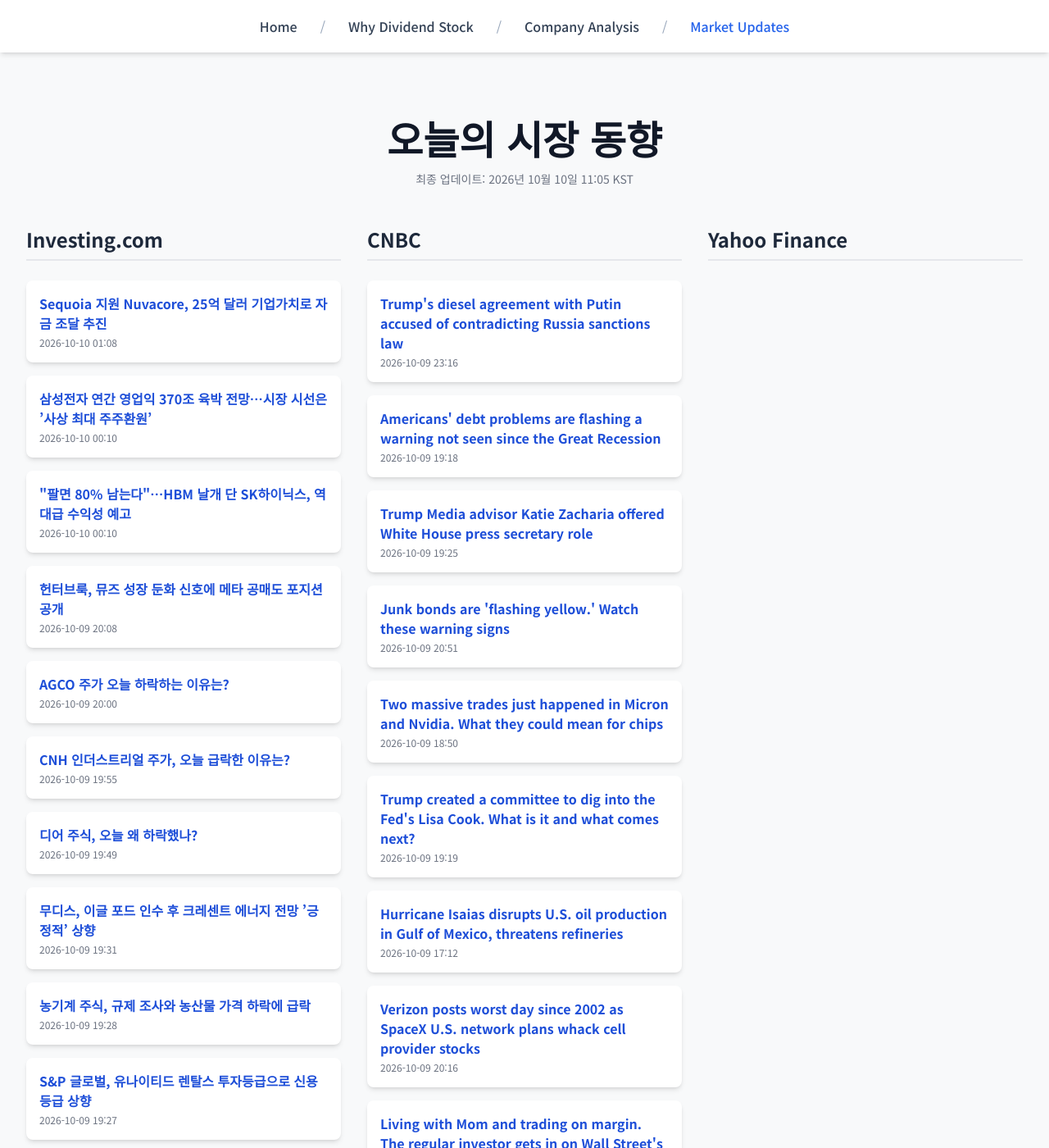
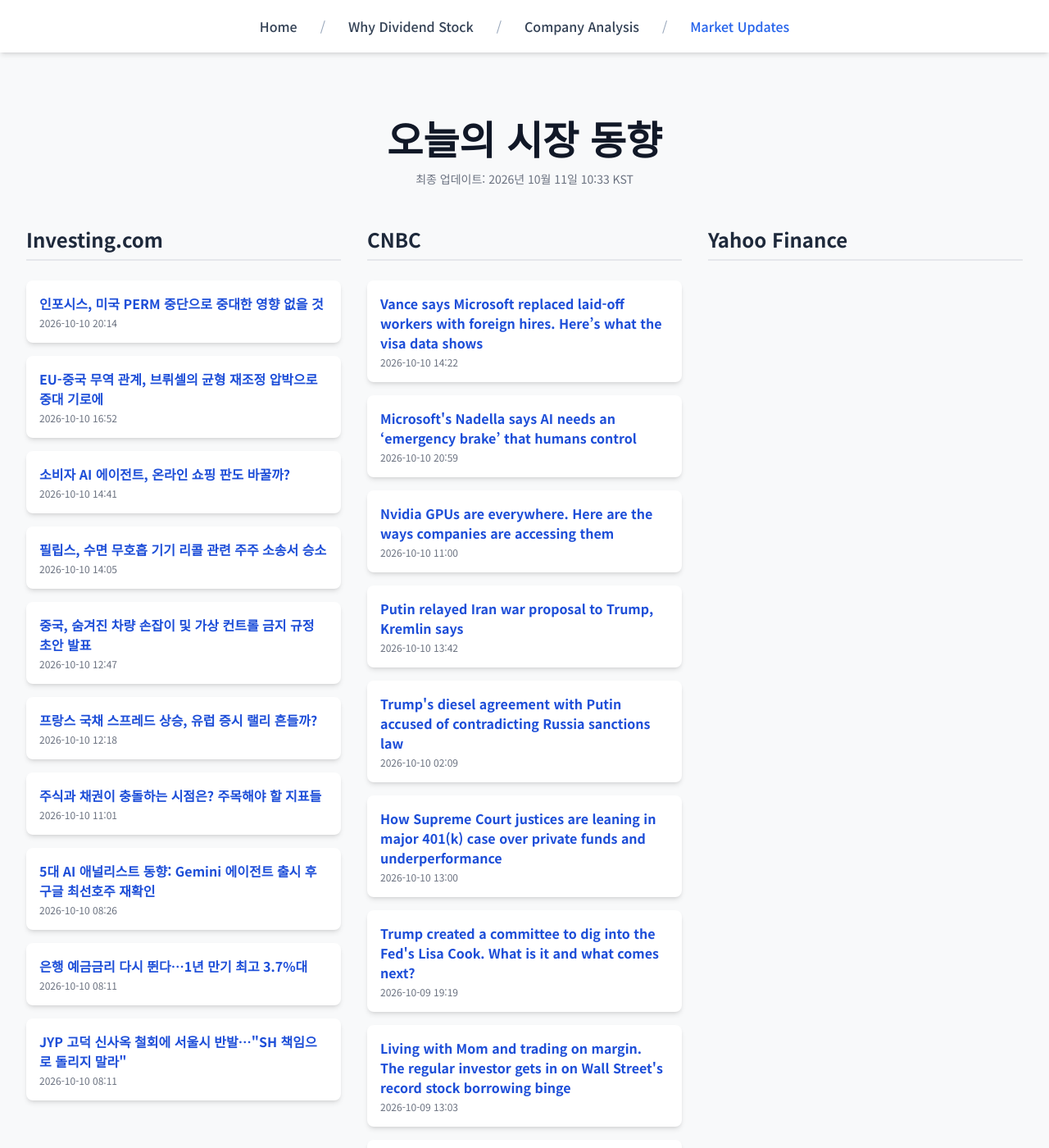
Before and after one commit to Kay-Hwang/my-company-analysis, a Jekyll site: the page built from market-updates.html, in a window 1280 px wide and 1400 px high. Shown: the whole window at 82% size. Built offline with Jekyll 4.4.1, drawn with Linux system fonts in a browser that asks for light colours; nearby versions of some CDN libraries; a script that is not in the unit is left out; some of the changed text lies outside the part shown.

Commit message:
Update daily data

```diff
--- a/_data/latest_data.json
+++ b/_data/latest_data.json
@@ -1,98 +1,104 @@
 {
-  "lastUpdated": "2026년 10월 10일 11:05 KST",
+  "lastUpdated": "2026년 10월 11일 10:33 KST",
   "news": {
     "investing": [
       {
-        "title": "Sequoia 지원 Nuvacore, 25억 달러 기업가치로 자금 조달 추진",
-        "link": "https://kr.investing.com/news/stock-market-news/article-2122490",
-        "pubDate": "2026-10-10 01:08:34",
-        "summary": "Sequoia 지원 Nuvacore, 25억 달러 기업가치로 자금 조달 추진"
+        "title": "인포시스, 미국 PERM 중단으로 중대한 영향 없을 것",
+        "link": "https://kr.investing.com/news/stock-market-news/article-2122596",
+        "pubDate": "2026-10-10 20:14:06",
+        "summary": "인포시스, 미국 PERM 중단으로 중대한 영향 없을 것"
       },
       {
-        "title": "삼성전자 연간 영업익 370조 육박 전망…시장 시선은 ’사상 최대 주주환원’",
-        "link": "https://kr.investing.com/news/stock-market-news/article-2122472",
-        "pubDate": "2026-10-10 00:10:31",
-        "summary": "삼성전자 연간 영업익 370조 육박 전망…시장 시선은 ’사상 최대 주주환원’"
+        "title": "EU-중국 무역 관계, 브뤼셀의 균형 재조정 압박으로 중대 기로에",
+        "link": "https://kr.investing.com/news/stock-market-news/article-2122583",
+        "pubDate": "2026-10-10 16:52:37",
+        "summary": "EU-중국 무역 관계, 브뤼셀의 균형 재조정 압박으로 중대 기로에"
       },
       {
-        "title": "\"팔면 80% 남는다\"…HBM 날개 단 SK하이닉스, 역대급 수익성 예고",
-        "link": "https://kr.investing.com/news/stock-market-news/article-2122473",
-        "pubDate": "2026-10-10 00:10:31",
-        "summary": "\"팔면 80% 남는다\"…HBM 날개 단 SK하이닉스, 역대급 수익성 예고"
+        "title": "소비자 AI 에이전트, 온라인 쇼핑 판도 바꿀까?",
+        "link": "https://kr.investing.com/news/stock-market-news/article-2122576",
+        "pubDate": "2026-10-10 14:41:00",
+        "summary": "소비자 AI 에이전트, 온라인 쇼핑 판도 바꿀까?"
       },
       {
-        "title": "헌터브룩, 뮤즈 성장 둔화 신호에 메타 공매도 포지션 공개",
-        "link": "https://kr.investing.com/news/stock-market-news/article-2122378",
-        "pubDate": "2026-10-09 20:08:20",
-        "summary": "헌터브룩, 뮤즈 성장 둔화 신호에 메타 공매도 포지션 공개"
+        "title": "필립스, 수면 무호흡 기기 리콜 관련 주주 소송서 승소",
+        "link": "https://kr.investing.com/news/stock-market-news/article-2122573",
+        "pubDate": "2026-10-10 14:05:05",
+        "summary": "필립스, 수면 무호흡 기기 리콜 관련 주주 소송서 승소"
       },
       {
-        "title": "AGCO 주가 오늘 하락하는 이유는?",
-        "link": "https://kr.investing.com/news/stock-market-news/article-93CH-2122367",
-        "pubDate": "2026-10-09 20:00:50",
-        "summary": "AGCO 주가 오늘 하락하는 이유는?"
+        "title": "중국, 숨겨진 차량 손잡이 및 가상 컨트롤 금지 규정 초안 발표",
+        "link": "https://kr.investing.com/news/stock-market-news/article-2122568",
+        "pubDate": "2026-10-10 12:47:48",
+        "summary": "중국, 숨겨진 차량 손잡이 및 가상 컨트롤 금지 규정 초안 발표"
       },
       {
-        "title": "CNH 인더스트리얼 주가, 오늘 급락한 이유는?",
-        "link": "https://kr.investing.com/news/stock-market-news/article-93CH-2122366",
-        "pubDate": "2026-10-09 19:55:52",
-        "summary": "CNH 인더스트리얼 주가, 오늘 급락한 이유는?"
+        "title": "프랑스 국채 스프레드 상승, 유럽 증시 랠리 흔들까?",
+        "link": "https://kr.investing.com/news/stock-market-news/article-2122566",
+        "pubDate": "2026-10-10 12:18:32",
+        "summary": "프랑스 국채 스프레드 상승, 유럽 증시 랠리 흔들까?"
       },
       {
-        "title": "디어 주식, 오늘 왜 하락했나?",
-        "link": "https://kr.investing.com/news/stock-market-news/article-93CH-2122365",
-        "pubDate": "2026-10-09 19:49:01",
-        "summary": "디어 주식, 오늘 왜 하락했나?"
+        "title": "주식과 채권이 충돌하는 시점은? 주목해야 할 지표들",
+        "link": "https://kr.investing.com/news/stock-market-news/article-2122557",
+        "pubDate": "2026-10-10 11:01:18",
+        "summary": "주식과 채권이 충돌하는 시점은? 주목해야 할 지표들"
       },
       {
-        "title": "무디스, 이글 포드 인수 후 크레센트 에너지 전망 ’긍정적’ 상향",
-        "link": "https://kr.investing.com/news/stock-market-news/article-2122351",
-        "pubDate": "2026-10-09 19:31:09",
-        "summary": "무디스, 이글 포드 인수 후 크레센트 에너지 전망 ’긍정적’ 상향"
+        "title": "5대 AI 애널리스트 동향: Gemini 에이전트 출시 후 구글 최선호주 재확인",
+        "link": "https://kr.investing.com/news/stock-market-news/article-2122542",
+        "pubDate": "2026-10-10 08:26:37",
+        "summary": "5대 AI 애널리스트 동향: Gemini 에이전트 출시 후 구글 최선호주 재확인"
       },
       {
-        "title": "농기계 주식, 규제 조사와 농산물 가격 하락에 급락",
-        "link": "https://kr.investing.com/news/stock-market-news/article-2122348",
-        "pubDate": "2026-10-09 19:28:45",
-        "summary": "농기계 주식, 규제 조사와 농산물 가격 하락에 급락"
+        "title": "은행 예금금리 다시 뛴다…1년 만기 최고 3.7%대",
+        "link": "https://kr.investing.com/news/stock-market-news/article-2122538",
+        "pubDate": "2026-10-10 08:11:47",
+        "summary": "은행 예금금리 다시 뛴다…1년 만기 최고 3.7%대"
       },
       {
-        "title": "S&P 글로벌, 유나이티드 렌탈스 투자등급으로 신용등급 상향",
-        "link": "https://kr.investing.com/news/stock-market-news/article-2122346",
-        "pubDate": "2026-10-09 19:27:28",
-        "summary": "S&P 글로벌, 유나이티드 렌탈스 투자등급으로 신용등급 상향"
+        "title": "JYP 고덕 신사옥 철회에 서울시 반발…\"SH 책임으로 돌리지 말라\"",
+        "link": "https://kr.investing.com/news/stock-market-news/article-2122539",
+        "pubDate": "2026-10-10 08:11:23",
+        "summary": "JYP 고덕 신사옥 철회에 서울시 반발…\"SH 책임으로 돌리지 말라\""
       }
     ],
     "cnbc": [
       {
+        "title": "Vance says Microsoft replaced laid-off workers with foreign hires. Here’s what the visa data shows",
+        "link": "https://www.cnbc.com/2026/10/10/vance-microsoft-h1b-layoffs-visa-data.html",
+        "pubDate": "Sat, 10 Oct 2026 14:22:23 GMT",
+        "summary": "The administration barred Microsoft and seven other firms from sponsoring green cards over claims they favor foreign workers. Here's what the visa data shows."
+      },
+      {
+        "title": "Microsoft's Nadella says AI needs an ‘emergency brake’ that humans control",
+        "link": "https://www.cnbc.com/2026/10/10/microsoft-satya-nadella-ai-emergency-brake-safety.html",
+        "pubDate": "Sat, 10 Oct 2026 20:59:28 GMT",
+        "summary": "Nadella joined other tech moguls and researchers in calling for stronger safeguards and, in some cases, for the pacing of frontier development."
+      },
+      {
+        "title": "Nvidia GPUs are everywhere. Here are the ways companies are accessing them",
+        "link": "https://www.cnbc.com/2026/10/10/nvidia-gpus-are-everywhere-heres-how-companies-access-them.html",
+        "pubDate": "Sat, 10 Oct 2026 11:00:01 GMT",
+        "summary": "One industry researcher identified over 300 neoclouds that can provide GPU capacity, up about 55% in less than a year."
+      },
+      {
+        "title": "Putin relayed Iran war proposal to Trump, Kremlin says",
+        "link": "https://www.cnbc.com/2026/10/10/putin-trump-iran-war-russia-diesel.html",
+        "pubDate": "Sat, 10 Oct 2026 13:42:36 GMT",
+        "summary": "Putin's reported call with Trump regarding the Iran war comes on the heels of a deal for the U.S. to buy Russian diesel amid a surge in fuel prices."
+      },
+      {
         "title": "Trump's diesel agreement with Putin accused of contradicting Russia sanctions law",
         "link": "https://www.cnbc.com/2026/10/09/trump-putin-diesel-russia-sanctions-ukraine.html",
-        "pubDate": "Fri, 09 Oct 2026 23:16:50 GMT",
+        "pubDate": "Sat, 10 Oct 2026 02:09:00 GMT",
         "summary": "Ukraine President Volodymyr Zelenskyy said in a searing statement that the U.S. easing sanctions on Moscow \"plays into Russia's hands.\""
       },
       {
-        "title": "Americans' debt problems are flashing a warning not seen since the Great Recession",
-        "link": "https://www.cnbc.com/2026/10/09/american-debt-delinquency.html",
-        "pubDate": "Fri, 09 Oct 2026 19:18:24 GMT",
-        "summary": "Researchers found that while wealth disparities narrowed somewhat, the ability to meet debt payments deteriorated significantly."
-      },
-      {
-        "title": "Trump Media advisor Katie Zacharia offered White House press secretary role",
-        "link": "https://www.cnbc.com/2026/10/09/katie-zacharia-white-house-press-secretary.html",
-        "pubDate": "Fri, 09 Oct 2026 19:25:28 GMT",
-        "summary": "The White House has tapped Katie Zacharia to be its next press secretary, a White House official confirmed to CNBC."
-      },
-      {
-        "title": "Junk bonds are 'flashing yellow.' Watch these warning signs",
-        "link": "https://www.cnbc.com/2026/10/09/junk-bonds-are-flashing-yellow-watch-these-warning-signs.html",
-        "pubDate": "Fri, 09 Oct 2026 20:51:25 GMT",
-        "summary": "Spreads have widened in the high-yield bond market, but that doesn't tell the whole story."
-      },
-      {
-        "title": "Two massive trades just happened in Micron and Nvidia. What they could mean for chips",
-        "link": "https://www.cnbc.com/2026/10/09/two-massive-trades-just-happened-in-micron-and-nvidia-what-they-could-mean-for-chips.html",
-        "pubDate": "Fri, 09 Oct 2026 18:50:21 GMT",
-        "summary": "Bears continued to build up positions against the semiconductor group on Friday."
+        "title": "How Supreme Court justices are leaning in major 401(k) case over private funds and underperformance",
+        "link": "https://www.cnbc.com/2026/10/10/supreme-court-case-401k-private-funds-intel.html",
+        "pubDate": "Sat, 10 Oct 2026 13:00:01 GMT",
+        "summary": "The Supreme Court is weighing an Intel 401(k) case as employers await new Labor Department rules on private investments in retirement plans."
       },
       {
         "title": "Trump created a committee to dig into the Fed's Lisa Cook. What is it and what comes next?",
@@ -101,28 +107,22 @@
         "summary": "Trump’s bid to fire the Fed's Lisa Cook follows a Supreme Court ruling and could affect Jerome Powell, central bank independence and interest rates."
       },
       {
-        "title": "Hurricane Isaias disrupts U.S. oil production in Gulf of Mexico, threatens refineries",
-        "link": "https://www.cnbc.com/2026/10/09/hurricane-isaias-gulf-mexico-oil-refinery.html",
-        "pubDate": "Fri, 09 Oct 2026 17:12:17 GMT",
-        "summary": "The hurricane could tighten a fuel market that is already facing big disruptions from the wars in Eastern Europe and the Middle East."
-      },
-      {
-        "title": "Verizon posts worst day since 2002 as SpaceX U.S. network plans whack cell provider stocks",
-        "link": "https://www.cnbc.com/2026/10/09/verizon-att-tmobile-stocks-spacex-network.html",
-        "pubDate": "Fri, 09 Oct 2026 20:16:58 GMT",
-        "summary": "SpaceX announced the spectrum deal Thursday, as the company aims to push deeper into the telecom market through its Starlink service."
-      },
-      {
         "title": "Living with Mom and trading on margin. The regular investor gets in on Wall Street's record stock borrowing binge",
         "link": "https://www.cnbc.com/2026/10/09/margin-debt-stock-market-risk.html",
         "pubDate": "Fri, 09 Oct 2026 13:03:19 GMT",
         "summary": "Margin debt has surged to record levels as investors like 29-year-old Hy Luu borrow more against their portfolios. Here’s how leverage can amplify stock losses."
       },
       {
-        "title": "Nobel winner Krugman says France may have become 'too big to save'",
-        "link": "https://www.cnbc.com/2026/10/09/nobel-krugman-france-debt.html",
-        "pubDate": "Fri, 09 Oct 2026 11:33:48 GMT",
-        "summary": "Economist Paul Krugman sounded the alarm on a looming \"ugly crisis,\" while former ECB head Jean-Claude Trichet said French politicians must compromise."
+        "title": "Pokémon card values are soaring. What collectors should know before buying or selling",
+        "link": "https://www.cnbc.com/2026/10/10/pokemon-card-values-grading-guide.html",
+        "pubDate": "Sat, 10 Oct 2026 13:30:02 GMT",
+        "summary": "Pokémon card values are surging. Learn how grading, scarcity, recent sales and counterfeits can affect what collectors pay."
+      },
+      {
+        "title": "JPMorgan makes bullish call in fixed income space, suggests it's a once in a generation opportunity",
+        "link": "https://www.cnbc.com/2026/10/10/jpmorgan-sees-once-in-a-generation-opportunity-in-fixed-income-space.html",
+        "pubDate": "Sat, 10 Oct 2026 15:00:01 GMT",
+        "summary": "Why Priya Misra, a portfolio manager at the firm, is looking to take credit risk in high-quality companies."
       }
     ],
     "yahoo": []
```
